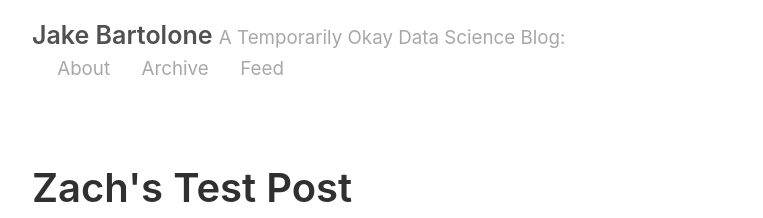
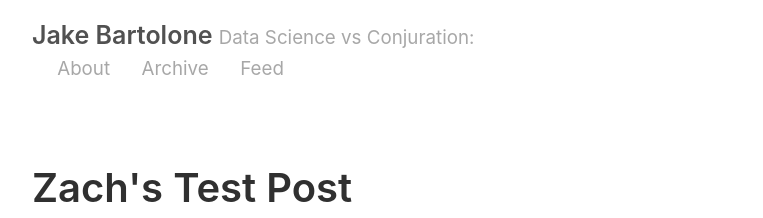
Before and after one commit to bartolone/bartolone.github.io, a Jekyll site: the page built from index.html, in a window 1280 px wide and 900 px high. Shown: the top 218 px of the window, without its empty margins (258-1021 px from the left). Built offline with Jekyll 4.4.1, drawn with Linux system fonts in a browser that asks for light colours; the list of posts is cut into pages by our own code.

Commit message:
updated config

```diff
--- a/_config.yml
+++ b/_config.yml
@@ -3,7 +3,7 @@ permalink:           pretty
 
 # Setup
 title:               Jake Bartolone
-tagline:             A Temporarily Okay Data Science Blog
+tagline:             Data Science vs Conjuration
 url:                 http://bartolone.github.io
 paginate:            2
 baseurl:             ""
@@ -18,7 +18,7 @@ sass:
 # About/contact
 author:
   name:              Jake Bartolone
-  url:
+  url:               https://www.linkedin.com/in/jake-bartolone-9610ba4
   email:             jakebartolone@gmail.com
 
 # Custom vars
```
